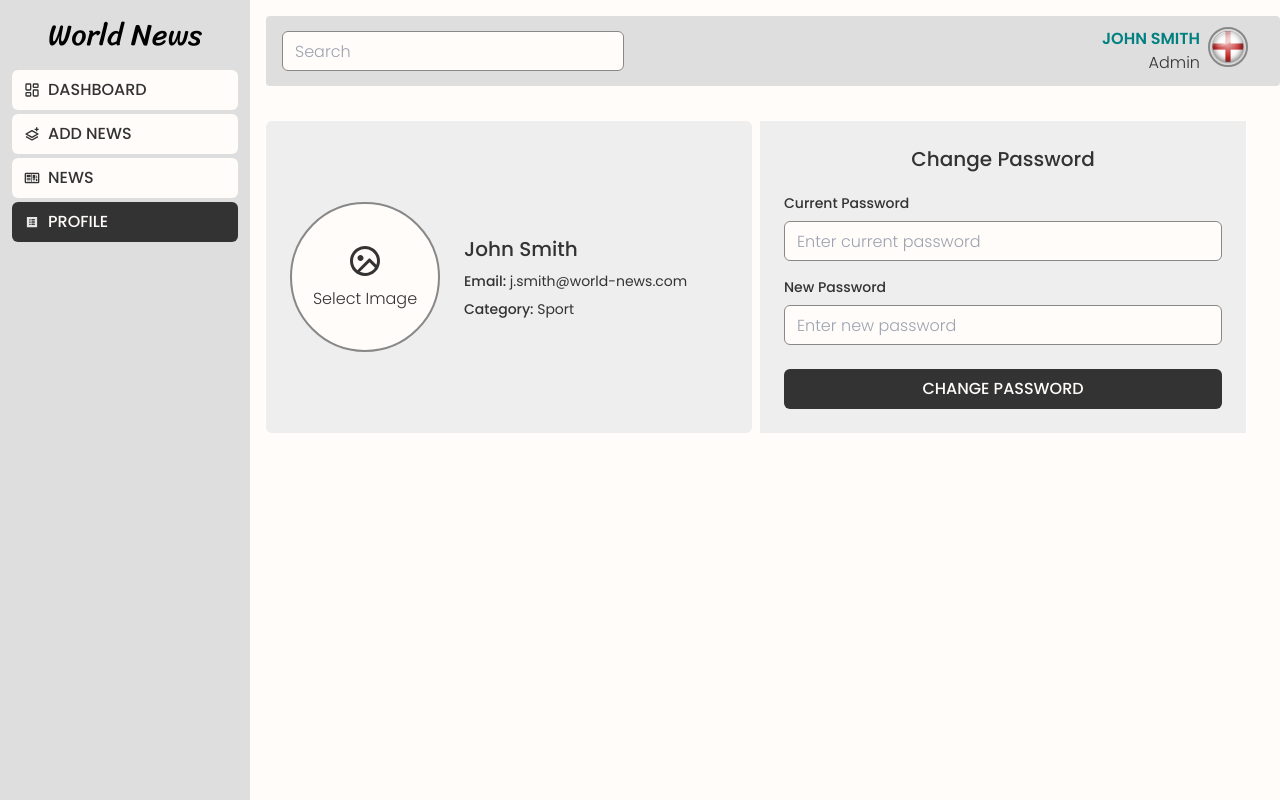
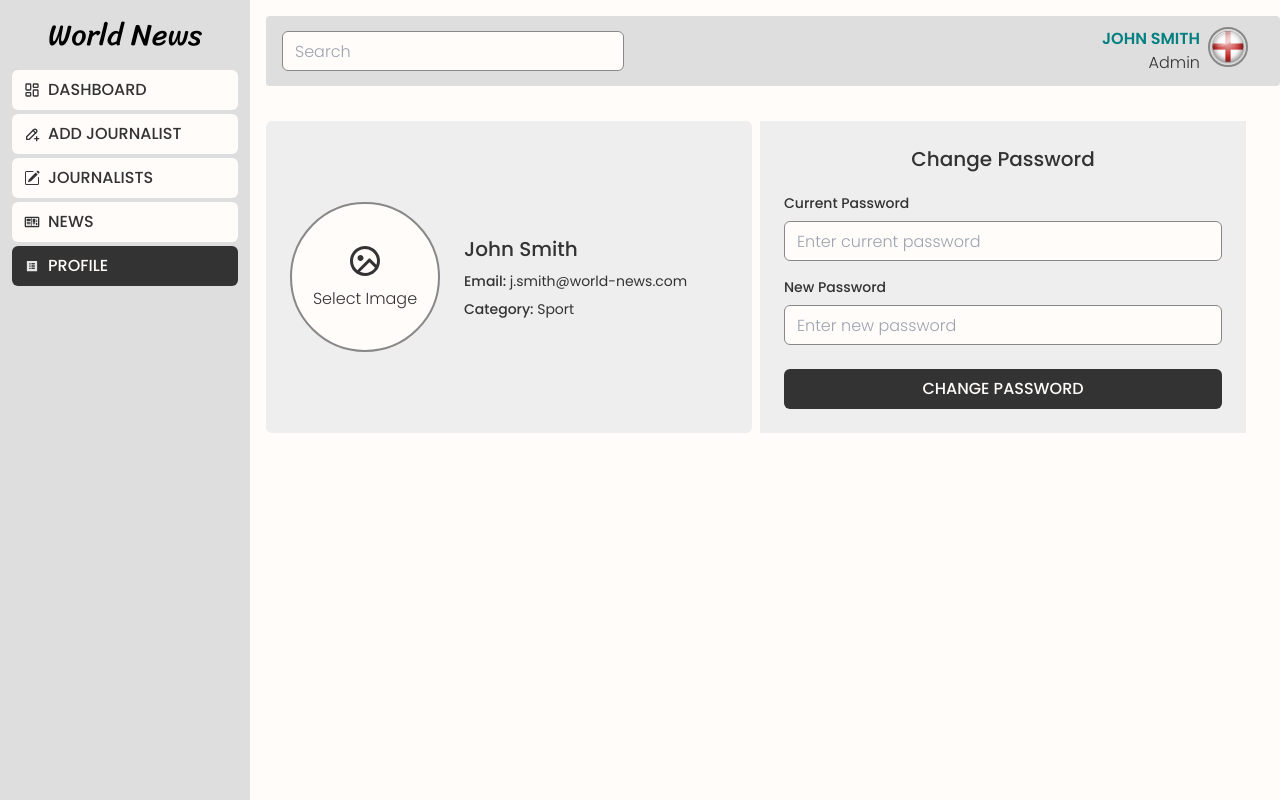
Before and after one commit to Nimira43/World-News, a React (Vite) app in the folder client/: page /dashboard/profile in a window 1280 px wide. Built offline with nearby package versions, Linux system fonts and the light colour scheme.

Commit message:
Sidebar now displaying correct options for admin and writer roles

```diff
--- a/client/src/dashboard/layout/Sidebar.jsx
+++ b/client/src/dashboard/layout/Sidebar.jsx
@@ -9,7 +9,7 @@ import { BiLayerPlus } from 'react-icons/bi'
 const Sidebar = () => {
   const { pathname } = useLocation()
   const userInfo = {
-    role: 'writer'
+    role: 'admin'
   }
 
   return (
@@ -44,7 +44,7 @@ const Sidebar = () => {
               <Link
                 to='/dashboard/writer/add'
                 className={`
-                  px-3 ${pathname === '/dashboard/writers/add' ?
+                  px-3 ${pathname === '/dashboard/writer/add' ?
                   'bg-grey-dark text-light' :
                   'bg-light text-grey-dark'} sidebar-link
                 `}
--- a/client/src/middleware/ProtectRole.jsx
+++ b/client/src/middleware/ProtectRole.jsx
@@ -5,7 +5,7 @@ const ProtectRole = ({role}) => {
 
   const userInfo = {
     name: 'User',
-    role: 'writer'
+    role: 'admin'
   }
   if (userInfo.role === role) {
     return <Outlet />
```
